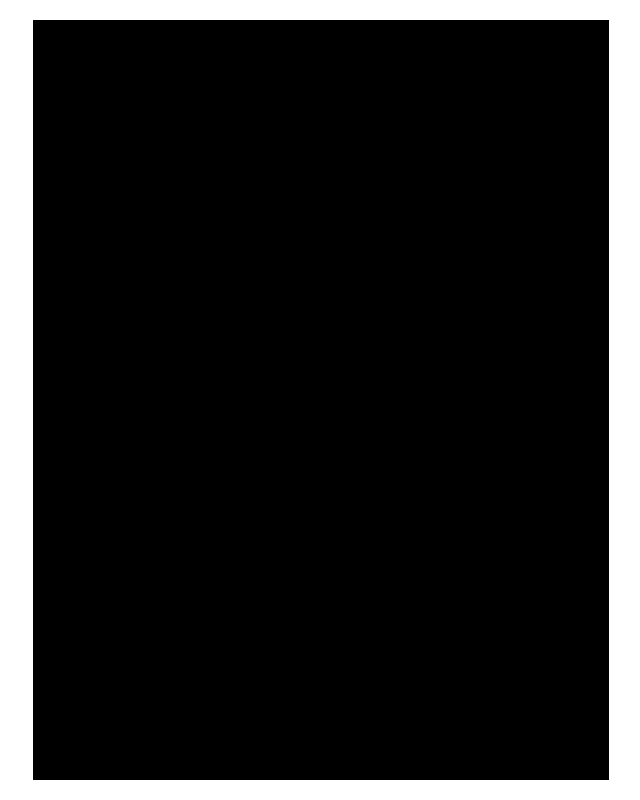
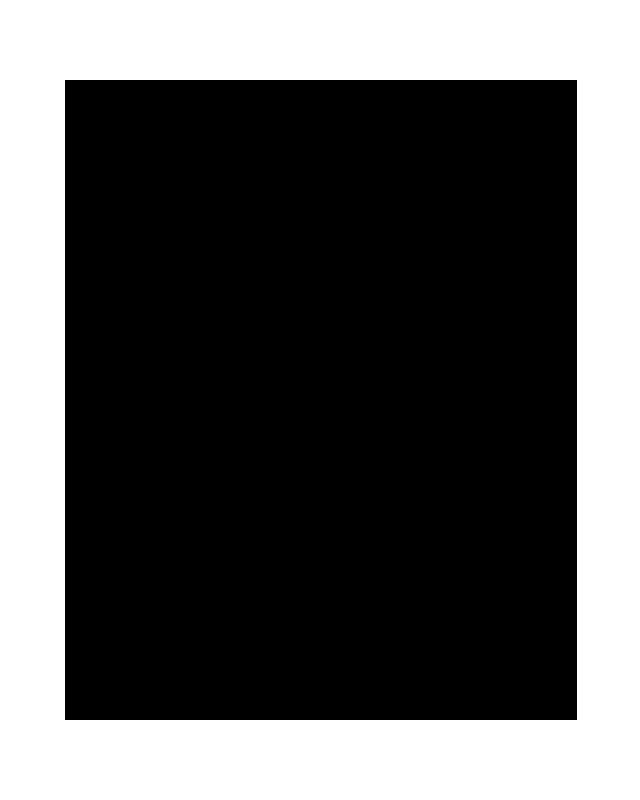
Before and after one commit to Ratzifutzi/moggel.ch, a Next.js app: page / in a window 1280 px wide. Shown: the whole page, without its empty margins (319-959 px from the left). Built offline with nearby package versions, Linux system fonts and the light colour scheme.

Commit message:
Changed aspect ration

```diff
--- a/src/app/layout.tsx
+++ b/src/app/layout.tsx
@@ -15,7 +15,7 @@
 		<html lang="en">
 			<body>
 				<main className="flex h-screen w-screen items-center justify-center">
-					<div className="relative h-screen w-screen max-w-300 lg:aspect-3/4 lg:h-auto lg:max-h-[95vh] lg:w-[45%] lg:max-w-225">
+					<div className="relative h-screen w-screen max-w-300 md:aspect-3/4 md:h-auto md:max-h-[80vh] md:w-[40%] md:max-w-225">
 						<div className="h-full w-full bg-black" id="content">
 							{children}
 						</div>
```
